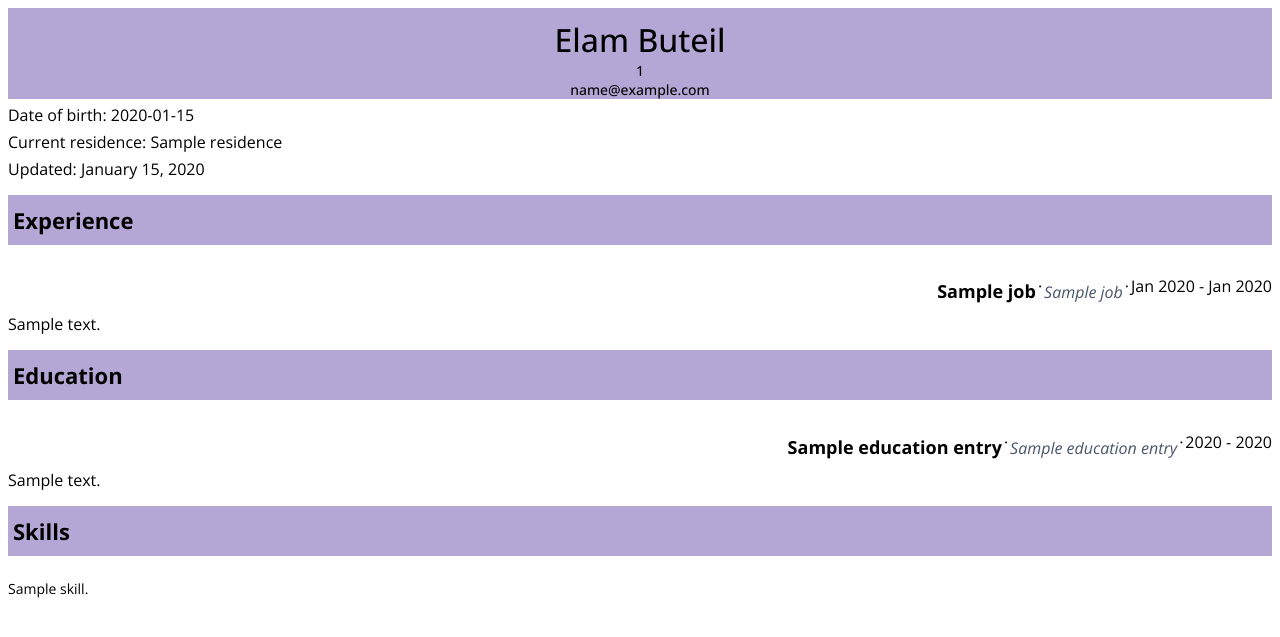
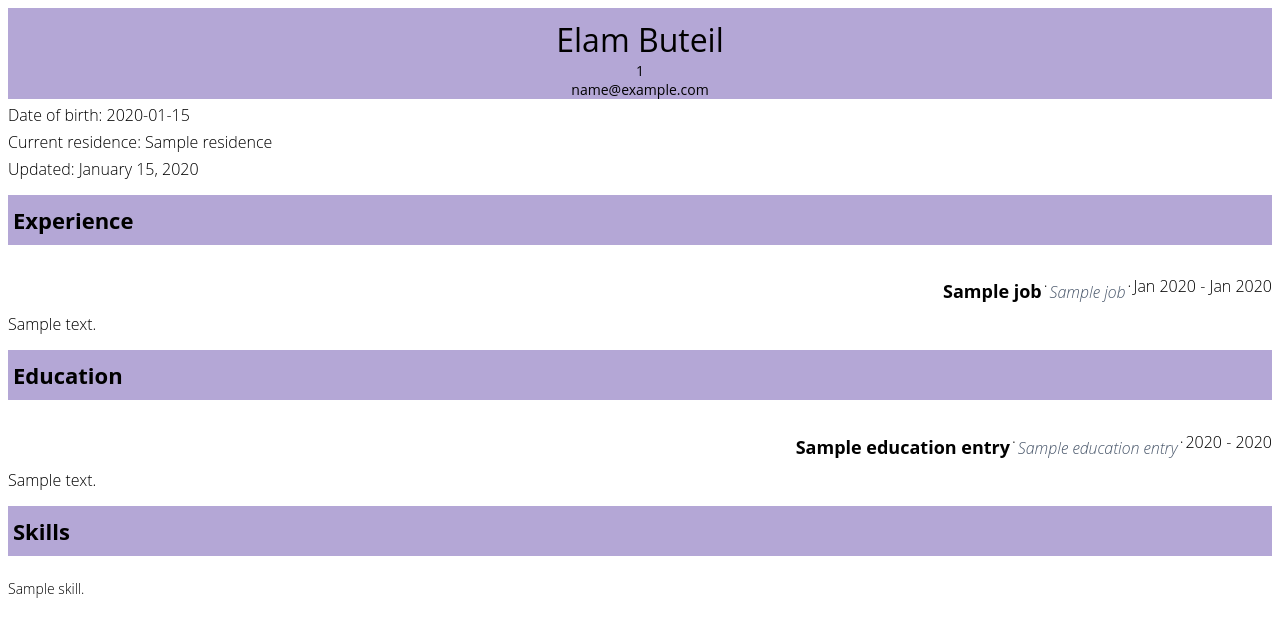
Before and after one commit to elam91/resume_backend, a Django app: template main/templates/main/resume_export.html in a window 1280 px wide. Shown: the top 637 px of the page. Run offline with Django 3.2, Linux system fonts and the light colour scheme; the template is opened without the code that fills it: most values are stand-ins (such as "Sample title", 1, 10 or a date in 2020).

Commit message:
move fonts to be in server

```diff
--- a/main/renderers.py
+++ b/main/renderers.py
@@ -10,7 +10,7 @@ def render_to_pdf(template_src, context_dict={}):
     template = get_template(template_src)
     html = template.render(context_dict)
     response = HttpResponse(content_type='application/pdf')
-    response['Content-Disposition'] = f'attachment; filename="Elam Buteil - Full-stack Developer - {timezone.now().date().strftime("%B %d, %Y")}.pdf"'
+    # response['Content-Disposition'] = f'attachment; filename="Elam Buteil - Full-stack Developer - {timezone.now().date().strftime("%B %d, %Y")}.pdf"'
 
     pisa_status = pisa.CreatePDF(
         html, dest=response
--- a/main/templates/main/resume_export.html
+++ b/main/templates/main/resume_export.html
@@ -1,30 +1,76 @@
+{% load static %}
 <!DOCTYPE html>
 
 <html>
 <head>
     <title>Elam Buteil's Resume</title>
 
-<link rel="preconnect" href="https://fonts.gstatic.com" crossorigin>
 
     <style>
-            @import url('https://fonts.googleapis.com/css2?family=Open+Sans:ital,wght@0,300;0,400;0,500;0,600;0,700;0,800;1,300;1,400;1,500;1,600;1,700;1,800&display=swap');
+        @font-face {
+            font-family: 'Open Sans', sans-serif;
+            font-weight: 200 ;
+            src: url('static/main/fonts/OpenSans-Light.ttf');
+            font-style: normal;
+        }
+           @font-face {
+            font-family: 'Open Sans', sans-serif;
+            font-weight: 200 ;
+            src: url('static/main/fonts/OpenSans-LightItalic.ttf');
+            font-style: italic;
+        }
+            @font-face {
+            font-family: 'Open Sans', sans-serif;
+            font-weight: 400 ;
+            src: url('static/main/fonts/OpenSans-Regular.ttf');
+            font-style: normal;
+        }
+          @font-face {
+            font-family: 'Open Sans', sans-serif;
+            font-weight: 400 ;
+            src: url('static/main/fonts/OpenSans-Italic.ttf');
+            font-style: italic;
+        }
+            @font-face {
+            font-family: 'Open Sans', sans-serif;
+            font-weight: 500 ;
+            src: url('static/main/fonts/OpenSans-Medium.ttf');
+            font-style: normal;
+        }
 
             @font-face {
             font-family: 'Open Sans', sans-serif;
-            font-weight: 100 900;
+            font-weight: 600 ;
+            src: url('static/main/fonts/OpenSans-SemiBold.ttf');
+            font-style: normal;
         }
+        @font-face {
+            font-family: 'Open Sans', sans-serif;
+            font-weight: 700 ;
+            src: url('static/main/fonts/OpenSans-Bold.ttf');
+            font-style: normal;
+        }
+            @font-face {
+            font-family: 'Open Sans', sans-serif;
+            font-weight: 800 ;
+            src: url('static/main/fonts/OpenSans-ExtraBold.ttf');
+            font-style: normal;
+        }
+
         body {
             font-family: 'Open Sans', sans-serif;
-                font-weight: 400;
+            font-weight: 200;
             font-size: 16px;
             margin-bottom: 3px;
         }
+
         .header {
             font-size: 26px;
             text-align: center;
             padding: 10px 20px 0 20px;
-                background-color:   #b4a7d6;
+            background-color: #b4a7d6;
         }
+
         .title {
             font-size: 32px;
             font-weight: 500;
@@ -32,21 +78,24 @@
 
 
         }
+
         .secondary-header {
-                background-color: #b4a7d6 ;
+            background-color: #b4a7d6;
             padding-top: 10px;
             padding-bottom: 10px;
             padding-left: 5px;
             font-size: 22px;
 
         }
+
         .subtitle {
             margin: 0;
             padding: 0;
             font-size: 14px;
             text-align: center;
-                font-weight: 500;
+            font-weight: 400;
         }
+
         .small-text {
             padding-top: 4px;
             margin: 1px 0 0 0;
@@ -67,6 +116,7 @@
             display: flex;
 
         }
+
         .org-name {
             color: #475569;
             font-style: italic;
@@ -76,10 +126,12 @@
         .for-item {
             margin-bottom: 10px;
         }
+
         .title-name {
             margin-bottom: 0;
             padding-bottom: 2px;
             font-size: 18px;
+            font-style: normal;
         }
 
         .skills {
@@ -87,6 +139,7 @@
             padding: 0;
 
         }
+
         .skill {
             font-size: 14px;
             font-weight: 300;
@@ -114,7 +167,8 @@
                         <p>·</p>
                         <p class="flex-item org-name">{{ job.organization_name }}</p>
                         <p>·</p>
-                        <p>{{ job.start_date|date:"M Y" }} -  {% if job.end_date %} {{ job.end_date|date:"M Y" }}  {% else %} Present {% endif %} </p>
+                        <p>{{ job.start_date|date:"M Y" }} -  {% if job.end_date %}
+                            {{ job.end_date|date:"M Y" }}  {% else %} Present {% endif %} </p>
                     </div>
                     {% if job.description %}
                         {{ job.description |safe }}
@@ -132,7 +186,8 @@
                 <p>·</p>
                 <p class="flex-item org-name">{{ education_entry.organization_name }}</p>
                 <p>·</p>
-                  <p>{{ education_entry.start_date|date:"Y" }} -  {% if education_entry.end_date %} {{ education_entry.end_date|date:"Y" }}  {% else %} Present {% endif %} </p>
+                <p>{{ education_entry.start_date|date:"Y" }} -  {% if education_entry.end_date %}
+                    {{ education_entry.end_date|date:"Y" }}  {% else %} Present {% endif %} </p>
             </div>
 
             {% if education_entry.description %}
```
Also changed, not shown: main/static/__init__.py (added), main/static/main/__init__.py (added), main/static/main/fonts/OpenSans-Bold.ttf (added), main/static/main/fonts/OpenSans-BoldItalic.ttf (added), main/static/main/fonts/OpenSans-ExtraBold.ttf (added), main/static/main/fonts/OpenSans-ExtraBoldItalic.ttf (added), main/static/main/fonts/OpenSans-Italic.ttf (added), main/static/main/fonts/OpenSans-Light.ttf (added), main/static/main/fonts/OpenSans-LightItalic.ttf (added), main/static/main/fonts/OpenSans-Medium.ttf (added), main/static/main/fonts/OpenSans-MediumItalic.ttf (added), main/static/main/fonts/OpenSans-Regular.ttf (added), main/static/main/fonts/OpenSans-SemiBold.ttf (added), main/static/main/fonts/OpenSans-SemiBoldItalic.ttf (added), 2 more files. Lines whose indentation alone changed are shown as unchanged.
